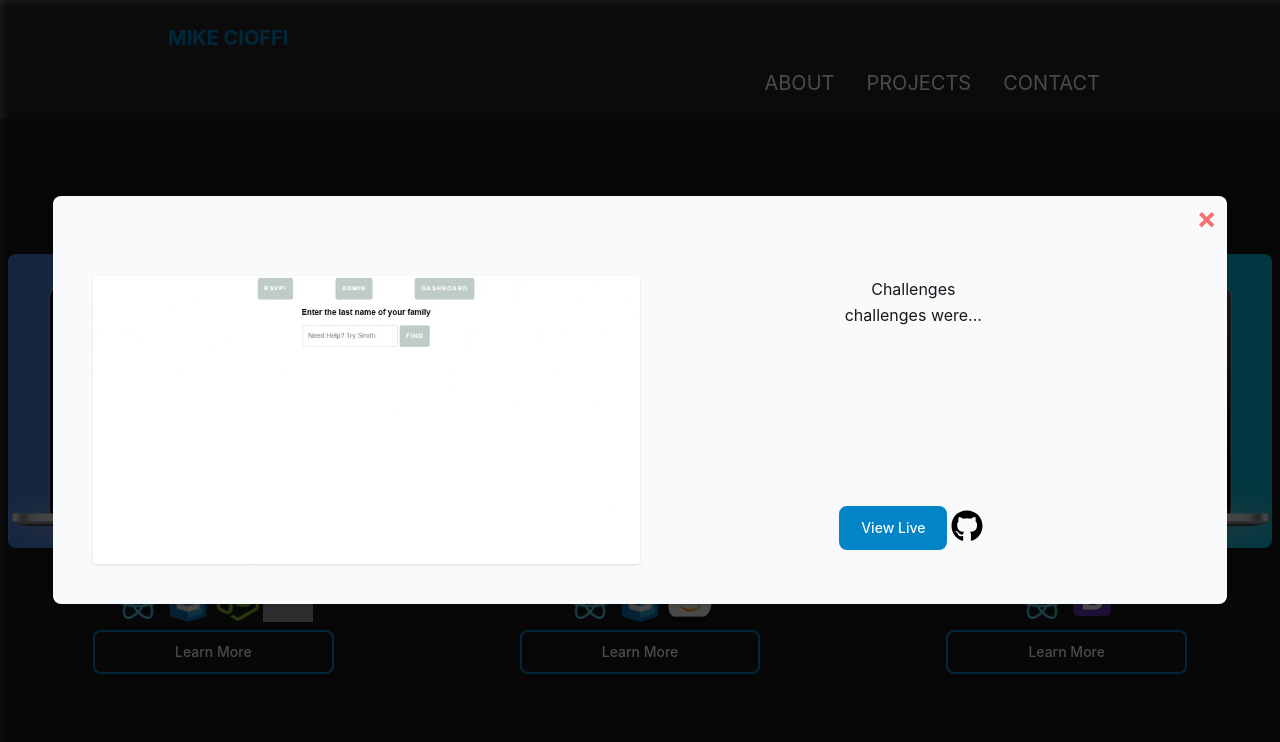
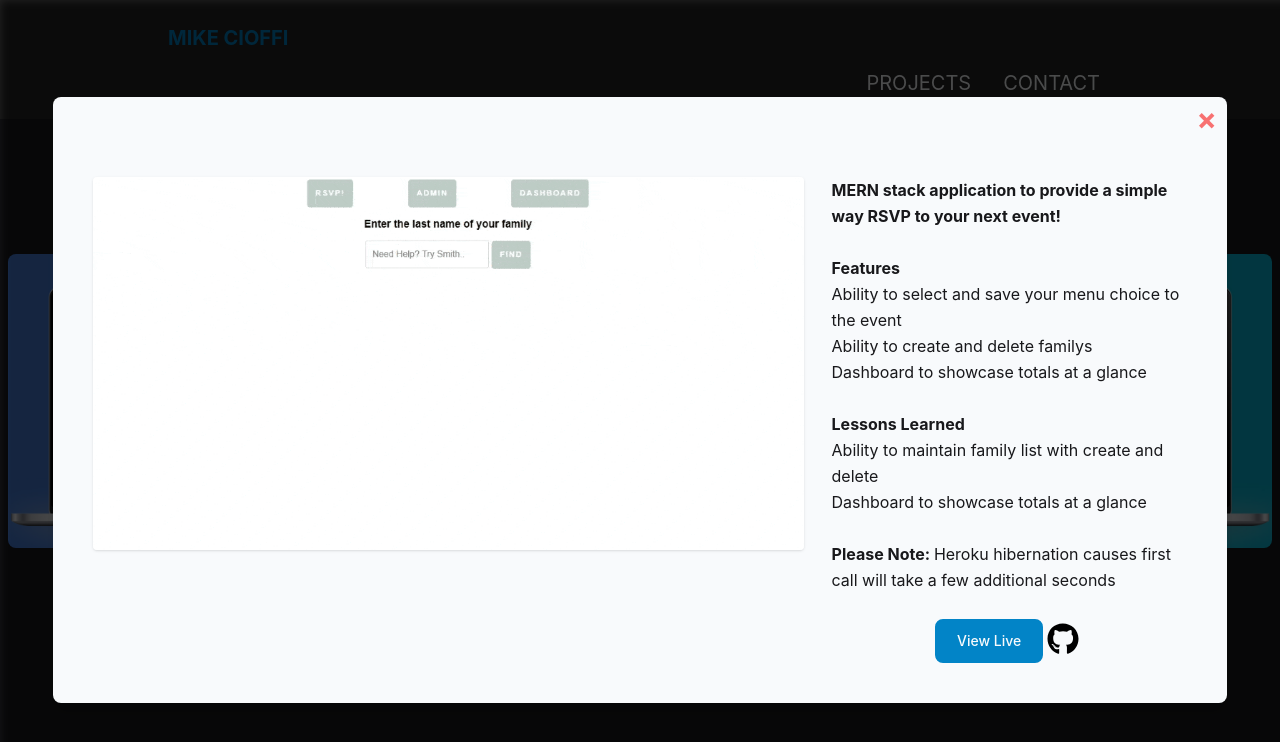
Before and after one commit to MikeCioffi/Personal_Site, a React (Create React App) app: page / in a window 1280 px wide. Both pictures are taken after a click on the picture 213 px from the left and 1297 px from the top of the page. Shown: the part 897-1639 px from the top of the page. Built offline with nearby package versions, Linux system fonts and the light colour scheme; grey boxes are pictures that could not be loaded.

Commit message:
add descriptions, remove about navlink as we're ready to go live for now

```diff
--- a/src/Component/Modal/Modal.js
+++ b/src/Component/Modal/Modal.js
@@ -13,7 +13,7 @@ export default function Modal(props) {
 						onClick={props.closeModal}
 					>
 						<div
-							className=' cursor-default	relative w-11/12 xl:w-1/2 z-2 min-h-[350px]
+							className=' cursor-default	relative w-11/12 xl:w-8/12 z-2 min-h-[350px]
 							'
 							onClick={(e) => e.stopPropagation()}
 						>
@@ -31,7 +31,7 @@ export default function Modal(props) {
 								{/*body*/}
 								{/* left side of modal */}
 								<div className='flex p-10 flex-auto flex-col lg:flex-row'>
-									<div className='w-full lg:w-1/2'>
+									<div className='w-full lg:w-6/8'>
 										<LazyLoadImage
 											alt='gif'
 											src={props.gif}
@@ -39,10 +39,14 @@ export default function Modal(props) {
 										/>
 									</div>
 									{/* right side of modal */}
-									<div className='w-full lg:w-1/2'>
+									<div className='w-full lg:w-1/2 lg:ml-7 text-center lg:text-left'>
 										<div className='min-h-[80%]'>{props.modalDescription}</div>
 										<div className='flex justify-center align-center'>
-											<a href={props.liveLink}>
+											<a
+												href={props.liveLink}
+												target='blank'
+												rel='noopener noreferrer'
+											>
 												<button
 													type='button'
 													className='text-white bg-blue hover:bg-blue-light border-blue border-2 focus:ring-4 focus:outline-none focus:ring-cyan-300	dark:focus:ring-cyan-800 font-medium rounded-lg text-sm px-5 py-2.5 text-center hover:bg-blue'
@@ -51,7 +55,11 @@ export default function Modal(props) {
 												</button>
 											</a>
 
-											<a href={props.githubLink}>
+											<a
+												href={props.githubLink}
+												target='blank'
+												rel='noopener noreferrer'
+											>
 												<button
 													type='button'
 													className='text-white bg-none border-none border-2 focus:ring-4 focus:outline-none focus:ring-cyan-300	dark:focus:ring-cyan-800 font-medium rounded-lg text-sm text-center m-1'
--- a/src/Component/Navbar/Navbar.js
+++ b/src/Component/Navbar/Navbar.js
@@ -19,7 +19,7 @@ export default function Navbar() {
 					</div>
 					<div className='flex flex-grow items-center lg:justify-end justify-center  w-full lg:w-auto'>
 						<ul className='flex flex-row list-none '>
-							<li className='nav-item'>
+							{/* <li className='nav-item'>
 								<Link
 									duration={300}
 									activeClass='text-blue'
@@ -29,7 +29,7 @@ export default function Navbar() {
 								>
 									<span className='ml-2'>About</span>
 								</Link>
-							</li>
+							</li> */}
 							<li className='nav-item'>
 								<Link
 									duration={300}
--- a/src/Component/Projects/Projects.js
+++ b/src/Component/Projects/Projects.js
@@ -57,8 +57,41 @@ export default function Projects() {
 
 				modal: (
 					<div className='text-theme-primary-2 leading-relaxed'>
-						<h1>Challenges</h1>
-						<p> challenges were...</p>
+						<p className='font-bold'>
+							MERN stack application to provide a simple way RSVP to your next
+							event!
+						</p>
+						<br></br>
+						<h1 className='font-bold'>Features</h1>
+						<ul>
+							<li className='list-none lg:list-dic'>
+								Ability to select and save your menu choice to the event
+							</li>
+							<li className='list-none lg:list-dic'>
+								Ability to create and delete familys
+							</li>
+							<li className='list-none lg:list-dic'>
+								Dashboard to showcase totals at a glance
+							</li>
+						</ul>
+						<br></br>
+						<h1 className='font-bold'>Lessons Learned</h1>
+						<ul>
+							<li className='list-none lg:list-dic'></li>
+							<li className='list-none lg:list-dic'>
+								Ability to maintain family list with create and delete
+							</li>
+							<li className='list-none lg:list-dic'>
+								Dashboard to showcase totals at a glance
+							</li>
+						</ul>
+						<br></br>
+						<h1>
+							<span className='font-bold'>Please Note: </span>Heroku hibernation
+							causes first call will take a few additional seconds
+						</h1>
+
+						<br></br>
 					</div>
 				),
 			},
@@ -102,7 +135,36 @@ export default function Projects() {
 					</div>
 				),
 				modal: (
-					<div className='text-theme-primary-2 text-lg leading-relaxed'></div>
+					<div className='text-theme-primary-2 leading-relaxed'>
+						<p className='font-bold'>
+							Pull your 10 latest games with League Tracker
+						</p>
+						<br></br>
+						<h1 className='font-bold'>Features</h1>
+						<ul>
+							<li className='list-none lg:list-dic'>
+								Connects to RIOT's Api to pull individual match data
+							</li>
+							<li className='list-none lg:list-dic'>
+								Utilizes ChartJS to display summary data
+							</li>
+						</ul>
+						<br></br>
+						<h1 className='font-bold'>Lessons Learned</h1>
+						<ul>
+							<li className='list-none lg:list-dic'>
+								Utilizing AWS API Gateway to alleviate CORS issue
+							</li>
+							<li className='list-none lg:list-dic'>
+								Lazy loading images for performance improvements
+							</li>
+							<li className='list-none lg:list-dic'>
+								Dashboard to showcase totals at a glance
+							</li>
+						</ul>
+
+						<br></br>
+					</div>
 				),
 			},
 
@@ -141,7 +203,38 @@ export default function Projects() {
 				),
 
 				modal: (
-					<div className='text-theme-primary-2 text-lg leading-relaxed'></div>
+					<div className='text-theme-primary-2 leading-relaxed'>
+						<p className='font-bold'>Time Entry Helper</p>
+						<br></br>
+						<h1 className='font-bold'>Features</h1>
+						<ul>
+							<li className='list-none lg:list-dic'>
+								Pulls google calendar events for user selected dates
+							</li>
+							<li className='list-none lg:list-dic'>
+								Allows user to set their own tags per event
+							</li>
+							<li className='list-none lg:list-dic'>
+								Allows the user to export to CSV to upload to their time
+								tracking system
+							</li>
+						</ul>
+						<br></br>
+						<h1 className='font-bold'>Lessons Learned</h1>
+						<ul>
+							<li className='list-none lg:list-dic'>
+								Utilizing the user and calendar Google API
+							</li>
+							<li className='list-none lg:list-dic'>
+								Tranforming API data per the user inputs
+							</li>
+							<li className='list-none lg:list-dic'>
+								Leveraging react-csv to export modified data
+							</li>
+						</ul>
+
+						<br></br>
+					</div>
 				),
 			},
 			links: {
```
